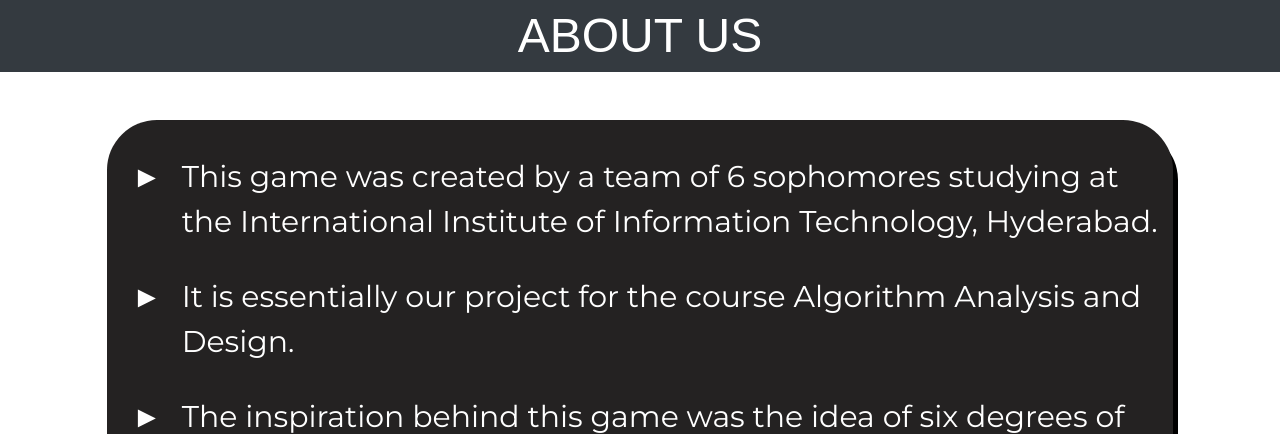
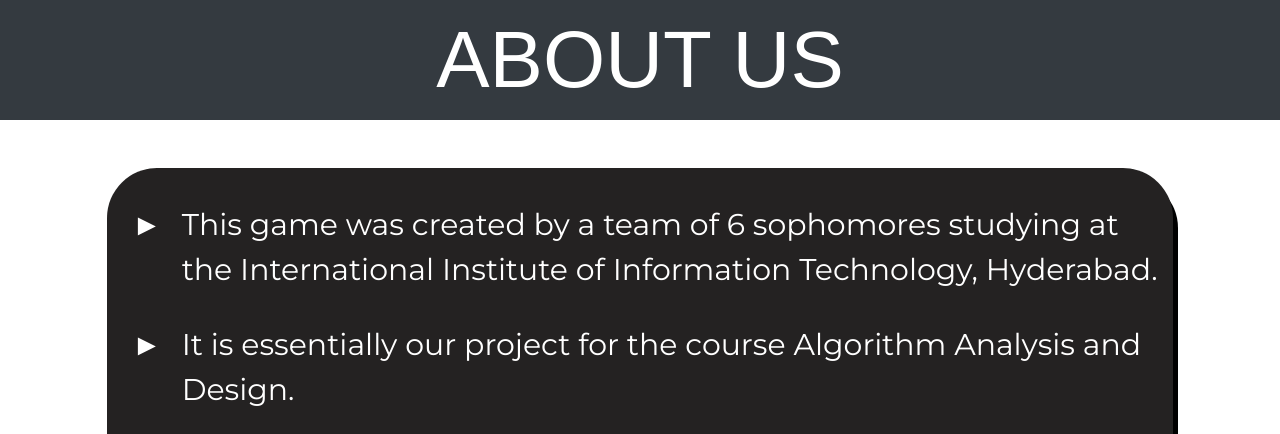
Before and after one commit to adwaitraste/WikiWalk, a Django app: page /aboutUs in a window 1280 px wide. Shown: the part 86-520 px from the top of the page. Run offline with Django 3.2, Linux system fonts and the light colour scheme; some libraries are stand-ins or nearby versions; some web fonts are replaced.

Commit message:
KODA DADDY

```diff
--- a/WikiWALK/WikiWALK/static/styling.css
+++ b/WikiWALK/WikiWALK/static/styling.css
@@ -1,6 +1,6 @@
 .my-how-to-play
 {
-    font-size: 3rem;
+    font-size: 5rem;
     font-family: 'Chau Philomene One', sans-serif;
 
 }
--- a/WikiWALK/WikiWALK/templates/openSourceDB.html
+++ b/WikiWALK/WikiWALK/templates/openSourceDB.html
@@ -19,7 +19,7 @@
     <link rel="preconnect" href="https://fonts.gstatic.com">
     <link href="https://fonts.googleapis.com/css2?family=Jua&display=swap" rel="stylesheet">
 
-    <title>About Us</title>
+    <title>Open Source Database</title>
 </head>
 
 <body>
```
